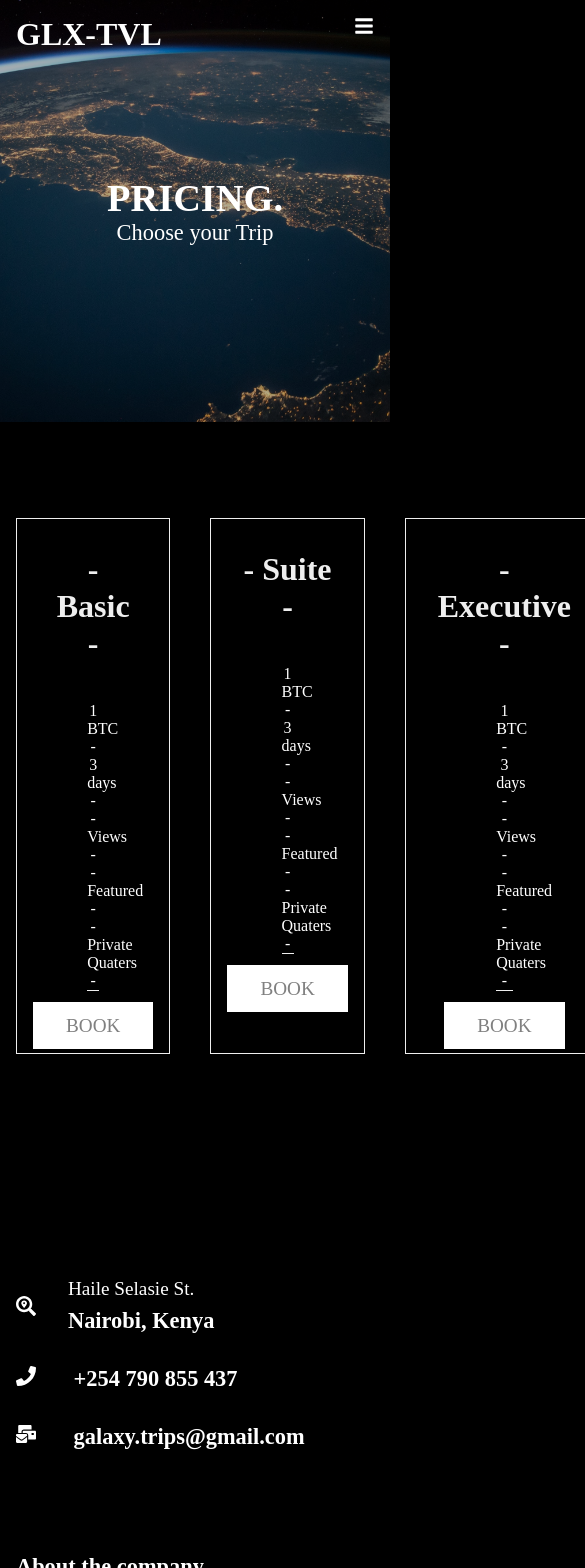
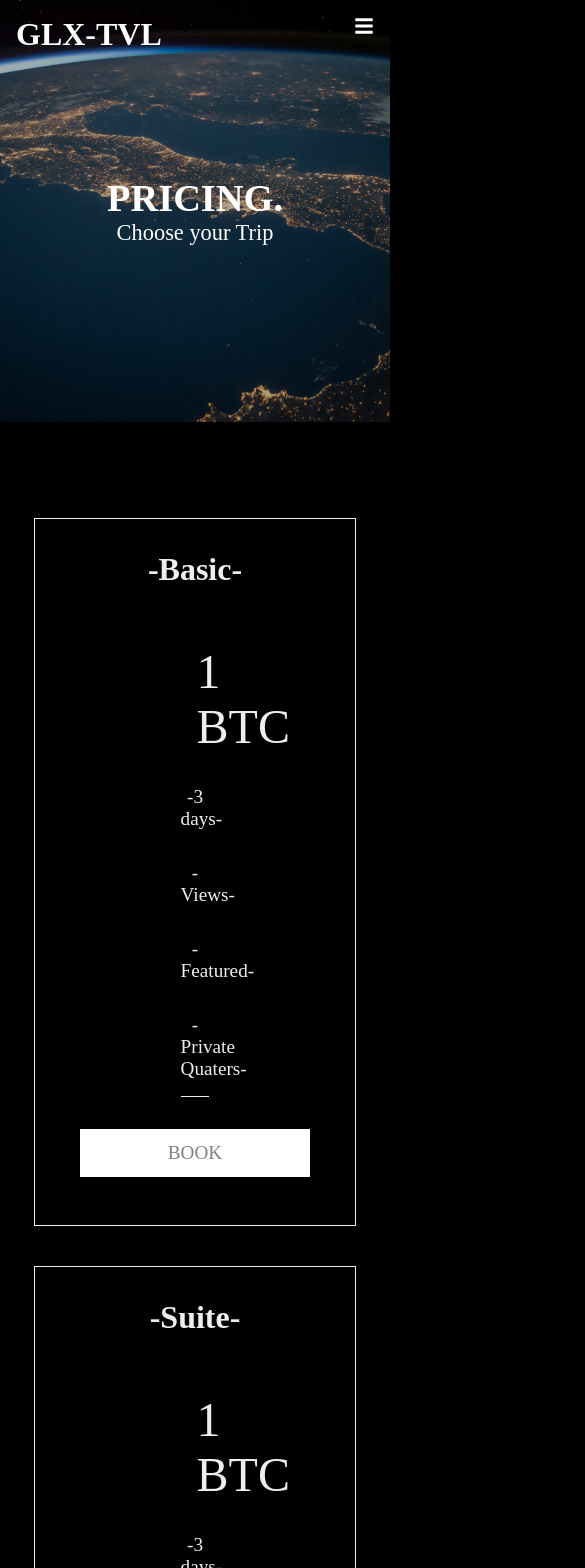
Before and after one commit to mwaurajr/Galaxy-Travel, a React (Create React App) app: page /pricing in a window 390 px wide. Shown: the top 1568 px of the page, 585 px wide, since content can reach past the window. Built offline with nearby package versions, Linux system fonts and the light colour scheme.

Commit message:
Done with the pricing page

```diff
--- a/src/components/PricingCard.css
+++ b/src/components/PricingCard.css
@@ -38,3 +38,29 @@
     margin: 1.5rem auto;
     display: block ;
 }
+
+ .card .btc {
+    font-size: 3rem;
+    font-weight: 200;
+    padding: 1rem;
+}
+
+.pricing p {
+    color: #eee;
+    padding: 1rem 0;
+    font-size: 1.2rem;
+}
+
+ .card .btn{
+    display: block;
+    width: 80%;
+    margin: 2rem auto;
+}
+
+@media screen and (max-width:900px) {
+    .card-container{
+        max-width: 90%;
+        margin: auto;
+        grid-template-columns:  1fr;
+    }
+}
```
Also changed, not shown: src/components/PricingCard.js (+15 -15 lines).
